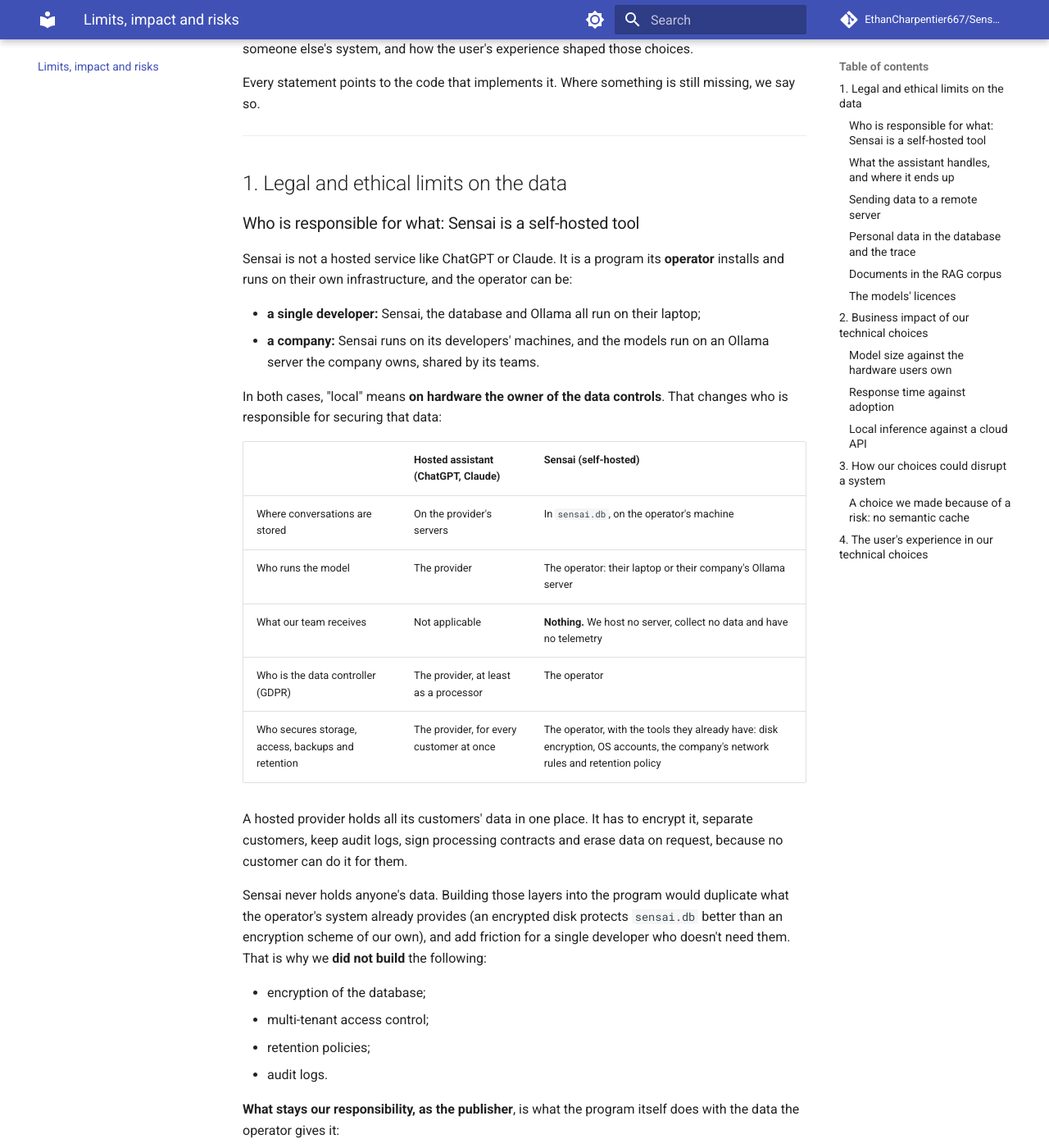
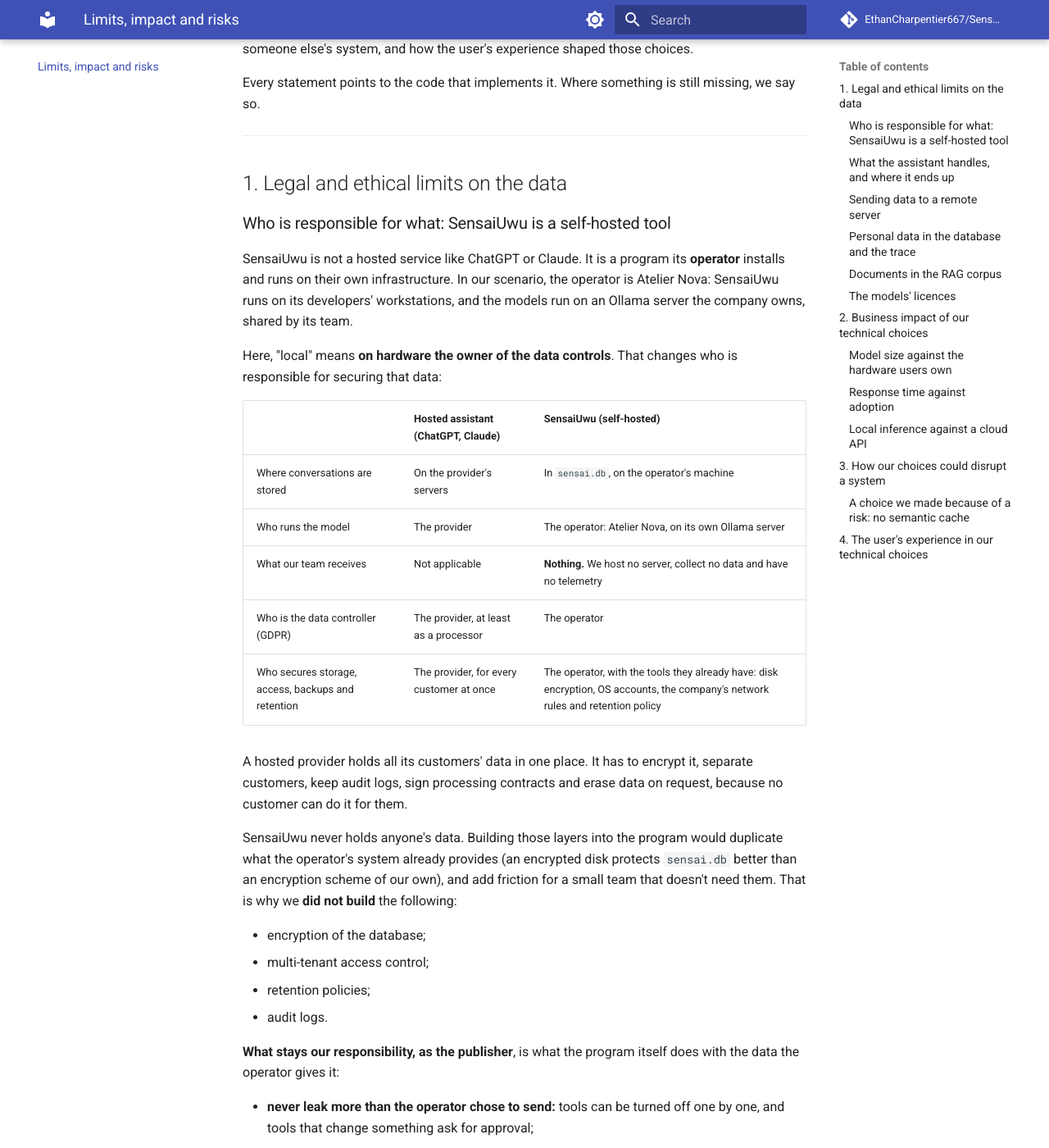
Before and after one commit to EthanCharpentier667/SenseiUwuMirror, an MkDocs documentation site: the page built from docs/responsibility.md, in a window 1280 px wide and 1400 px high, scrolled down 232 px. Shown: the whole window at 82% size. Built offline with MkDocs 1.6.1 and Material for MkDocs 9.7.7, drawn with Linux system fonts in a browser that asks for light colours; comment, search, counter and statistics services are not loaded; some of the changed text lies outside the part shown.

Commit message:
docs: align the project documents on the Camille scenario

```diff
--- a/docs/responsibility.md
+++ b/docs/responsibility.md
@@ -12,22 +12,20 @@
 
 ## 1. Legal and ethical limits on the data
 
-### Who is responsible for what: Sensai is a self-hosted tool
+### Who is responsible for what: SensaiUwu is a self-hosted tool
 
-Sensai is not a hosted service like ChatGPT or Claude. It is a program its **operator**
-installs and runs on their own infrastructure, and the operator can be:
+SensaiUwu is not a hosted service like ChatGPT or Claude. It is a program its **operator**
+installs and runs on their own infrastructure. In our scenario, the operator is Atelier
+Nova: SensaiUwu runs on its developers' workstations, and the models run on an Ollama
+server the company owns, shared by its team.
 
-- **a single developer:** Sensai, the database and Ollama all run on their laptop;
-- **a company:** Sensai runs on its developers' machines, and the models run on an
-  Ollama server the company owns, shared by its teams.
-
-In both cases, "local" means **on hardware the owner of the data controls**. That
+Here, "local" means **on hardware the owner of the data controls**. That
 changes who is responsible for securing that data:
 
-| | Hosted assistant (ChatGPT, Claude) | Sensai (self-hosted) |
-|---|---|---|
+| | Hosted assistant (ChatGPT, Claude) | SensaiUwu (self-hosted) |
+| --- | --- | --- |
 | Where conversations are stored | On the provider's servers | In `sensai.db`, on the operator's machine |
-| Who runs the model | The provider | The operator: their laptop or their company's Ollama server |
+| Who runs the model | The provider | The operator: Atelier Nova, on its own Ollama server |
 | What our team receives | Not applicable | **Nothing.** We host no server, collect no data and have no telemetry |
 | Who is the data controller (GDPR) | The provider, at least as a processor | The operator |
 | Who secures storage, access, backups and retention | The provider, for every customer at once | The operator, with the tools they already have: disk encryption, OS accounts, the company's network rules and retention policy |
@@ -36,10 +34,10 @@
 separate customers, keep audit logs, sign processing contracts and erase data on
 request, because no customer can do it for them.
 
-Sensai never holds anyone's data. Building those layers into the program would
+SensaiUwu never holds anyone's data. Building those layers into the program would
 duplicate what the operator's system already provides (an encrypted disk protects
-`sensai.db` better than an encryption scheme of our own), and add friction for a single
-developer who doesn't need them. That is why we **did not build** the following:
+`sensai.db` better than an encryption scheme of our own), and add friction for a small
+team that doesn't need them. That is why we **did not build** the following:
 
 - encryption of the database;
 - multi-tenant access control;
@@ -64,7 +62,7 @@
 confidential data.
 
 | Data | Where it is stored | Who can read it |
-|---|---|---|
+| --- | --- | --- |
 | Profile: name, password | `sensai.db` (SQLite, in the working folder). The password is hashed with PBKDF2-HMAC and a random salt (`data/profile/manager.py`), with parameters read from the environment | Anyone who can read the file. The password itself can't be read back |
 | Saved login | The user name goes in `~/.sensai/state.json`, the password in the OS keychain (`keyring`, `core/state.py`) | The OS user |
 | Preferences, instructions | `sensai.db`, in plain text | Anyone who can read the file |
@@ -79,14 +77,14 @@
 
 ### Sending data to a remote server
 
-**This is the main limit.** Sensai talks to Ollama over HTTP, and the whole prompt goes
+**This is the main limit.** SensaiUwu talks to Ollama over HTTP, and the whole prompt goes
 to the server at `--url`. **The rule:** that server must belong to whoever owns the
 data, the user or their company. The limit is crossed when the prompt goes to a server
 that doesn't.
 
 | Service | What is sent | Default? |
-|---|---|---|
-| Ollama server at `--url` | The whole prompt: history, files read, command output, page snapshots, screenshots (vision models) | **Yes.** `DEFAULT_URL` is our team's own Ollama server (`ollama.tanouminou.com`), run by a team member for the project. Anyone else deploying Sensai points `--url` at their own server |
+| --- | --- | --- |
+| Ollama server at `--url` | The whole prompt: history, files read, command output, page snapshots, screenshots (vision models) | **Yes.** `DEFAULT_URL` is `http://localhost:11434/api/chat`. Atelier Nova points `--url` at its own server |
 | Ollama Cloud (`gemma4:cloud`) | The same, processed by Ollama, a third party | **No.** Only when the user picks Gemma 4 because a task needs a much more capable model than what runs locally. This is an explicit choice to send the prompt outside |
 | `web_search`, `web_fetch` (`ollama.com/api/...`) | The search query or the URL, which the model may build from the code | Only when the model calls them (feature enabled by default) |
 | MCP servers | Whatever their tools receive as arguments | Only the servers the user adds |
@@ -99,13 +97,11 @@
   the GDPR forbids (Art. 28).
 - **Secrets**: a `file_read` on `.env`, or a `bash_tool` that prints environment
   variables, sends API keys to the model's server, where they may be logged.
-- **School work**: an exam subject or a classmate's code sent to a cloud service may
-  break the rules of the exam.
 
 What we do about it:
 
-- **The user chooses the server.** `--url` points Sensai at a local Ollama
-  (`http://localhost:11434/api/chat`), and then nothing leaves the machine except
+- **The server is local by default.** SensaiUwu uses `http://localhost:11434/api/chat`
+  unless `--url` points it at another server, such as the company's, and then nothing leaves the machine except
   through web tools and MCP.
 - **Leaky tools can be turned off.** `--disable-tool web_search --disable-tool
   web_fetch`, or `--disable mcp`, removes the other ways out (see
@@ -113,10 +109,6 @@
 - **Nothing is sent without being visible.** With the `none` and `partial` trust
   levels, every tool that isn't read-only asks for approval and shows its arguments
   first.
-
-**What we'd improve:** the default URL fits our team, but a new operator should choose
-their server, not inherit ours. Asking for it on first launch is noted in the
-[retrospective](retrospective.md).
 
 ### Personal data in the database and the trace
 
@@ -128,11 +120,10 @@
     password, and secret-looking values (`*_TOKEN`, `*_KEY`, `password=`) in
     observations, before saving them.
 - **Erasing data is the operator's job.** `sensai.db` is the operator's file, on their
-  machine. A developer erases their data by deleting it; a company applies its own
-  retention policy to it, as it does for any other file on its machines. The GDPR right
-  to erasure (Art. 17) applies to the operator as the data controller, not to us. A
-  `/session delete` command would still be a convenience, and the `ON DELETE CASCADE`
-  constraints would already remove the messages, documents and chunks with the session.
+  machines, and Atelier Nova applies its own retention policy to it, as it does for any
+  other file. The GDPR right to erasure (Art. 17) applies to the operator as the data
+  controller, not to us. `/session delete` removes a session, and the `ON DELETE CASCADE`
+  constraints remove its messages, documents and chunks with it.
 - **Isolation between users holds.** Retrieval only searches the documents of the
   current session. Profile preferences are only added when the active profile owns the
   session (`_profile_context_message`), so one user's instructions can't leak into
@@ -150,7 +141,7 @@
 ### The models' licences
 
 | Model | Licence | What it means for us |
-|---|---|---|
+| --- | --- | --- |
 | `llama3.2` (default) | Llama 3.2 Community License | Allowed for our use. It comes with Meta's Acceptable Use Policy, and a product built on it must say "Built with Llama" |
 | `qwen3.5:9b` | Apache 2.0 | No restriction, beyond keeping the licence notice |
 | `gemma4:cloud` | Google's Gemma terms, served by Ollama Cloud | Only used in the cloud, when a task needs a much more capable model. It runs on Ollama's servers, so the user accepts Ollama Cloud's terms too |
@@ -168,21 +159,20 @@
 
 ### Model size against the hardware users own
 
-Our target user is a student or a developer testing a project on their own laptop. The
-model must run there, next to the project under test: an IDE, a build, a Vulkan app,
-Chrome.
+Our target user is a developer in a small company, such as Camille at Atelier Nova. The
+model runs on one Ollama server shared by the team, so each developer's calls take
+capacity from the others.
 
-| Model | Weights on disk | Capabilities | Who can run it |
-|---|---|---|---|
-| `llama3.2` 3B, Q4_K_M | 2.0 GB | Text, tools | Almost any recent laptop, while the project under test is running |
-| `qwen3.5:9b`, Q4_K_M | 6.6 GB | Text, vision, tools, thinking | A machine with a GPU or 16 GB of unified memory |
+| Model | Weights on disk | Capabilities | Effect on the shared server |
+| --- | --- | --- | --- |
+| `llama3.2` 3B, Q4_K_M | 2.0 GB | Text, tools | Leaves the most memory and compute for the rest of the team |
+| `qwen3.5:9b`, Q4_K_M | 6.6 GB | Text, vision, tools, thinking | About 3.3 times the weights, for vision and harder cases |
 
 Sizes come from `ollama show`, in [the benchmark](benchmark.md).
 
-**Impact:** a 9B model by default would leave out part of our target users, or slow
-down their machine while it builds and runs their project. The test result could then
-be wrong: for example, a timeout reached only because the LLM was taking the CPU. So we
-ship the 3B model by default and let users pick a bigger one (`/model`).
+**Impact:** a 9B model by default would take more of the server for every message,
+including simple ones. So we ship the 3B model by default and let users pick a bigger
+one (`/model`) when a task needs it.
 
 The cost of that choice is reliability. A 3B model makes more mistakes when planning,
 so we put the safeguards in the code instead: the JSON schema, the controller's checks,
@@ -210,7 +200,7 @@
 An order of magnitude, estimated from the code (about 4 characters per token):
 
 | Message | LLM calls | Input tokens (estimate) |
-|---|---|---|
+| --- | --- | --- |
 | A simple question, no tool | 1 | ~2,000 to 3,000 |
 | A typical test (4 steps, short outputs) | 5 | ~20,000 |
 | Worst case (10 steps, observations at 6,000 characters) | 11 | ~100,000 |
@@ -226,12 +216,11 @@
     `prompt_eval_count`, `eval_count` and `total_duration`, so the measurement only
     needs the scenarios of the use case to be run.
 
-**Our choice:** local inference by design (privacy, no account, no cost per call).
-"Local" can be the developer's laptop, or a GPU server the company owns and shares
-between its developers. The second option changes the business picture:
+**Our choice:** local inference by design (privacy, no account, no cost per call), on a
+GPU server the company owns and shares between its developers:
 
 - one machine is bought once;
-- every developer gets the 9B model without needing the hardware;
+- every developer gets the model without needing the hardware;
 - the code never leaves the company.
 
 Ollama Cloud remains an opt-in, for the rare task that needs a much more capable model
@@ -243,13 +232,13 @@
 ## 3. How our choices could disrupt a system
 
 | Risk | Whose system | What could happen | How we handle it |
-|---|---|---|---|
-| **`bash_tool` on the host** | The user's | A wrong or misunderstood command (`rm -rf`, `git push --force`, `DROP TABLE`) has irreversible effects, with the user's rights | `bash_tool` isn't `safe`: it asks for approval in `none` and `partial`, with the full command shown. Foreground commands stop after 30 s. Each command runs in its own process group (`start_new_session`) so it can be stopped completely, and every background job is stopped when Sensai exits. The sandbox exists for throwaway code |
+| --- | --- | --- | --- |
+| **`bash_tool` on the host** | The user's | A wrong or misunderstood command (`rm -rf`, `git push --force`, `DROP TABLE`) has irreversible effects, with the user's rights | `bash_tool` isn't `safe`: it asks for approval in `none` and `partial`, with the full command shown. Foreground commands stop after 30 s. Each command runs in its own process group (`start_new_session`) so it can be stopped completely, and every background job is stopped when SensaiUwu exits. The sandbox exists for throwaway code |
 | **Browser on a real site** | Someone else's | `browser_click` and `browser_type` act like a user: on a production site, a test could send a form, delete an account or place an order | Both tools aren't `safe`, so they ask for approval. Chrome is visible, so the user sees what happens. `file://` URLs are refused, so the browser can't read local files without the approval `file_read` asks for. The use case targets the user's own app (`localhost`) |
 | **Calls to external services** | ollama.com, the sites fetched | A small model in a loop could call `web_search` or `web_fetch` again and again | The budgets are enforced by the code, not the model: 10 tool calls per message, 2 per tool, and an identical call is refused. One message makes at most 2 searches |
 | **Load on a shared Ollama server** | Other users of the server | Up to 11 LLM calls per message with a 16k context use the GPU of a server that others share | The same budgets cap the number of calls. A user with a shared server can lower `--num-ctx` |
 | **Context overflow** | Ours | 10 observations at 6,000 characters exceed the 16,384-token `num_ctx`. Ollama then truncates the prompt, and the instructions or the user's question can be lost | Observations are cut, and failed or rejected steps are short. **Not solved:** the controller doesn't yet budget the trajectory in tokens. Tracked in the [retrospective](retrospective.md) |
-| **Sandbox reaching the host** | The user's | Code run in `sandboxed_code` tries to reach the host | Disposable container with no network, a read-only filesystem, half a CPU, 512 MB, 64 processes, a 20 s limit, and output cut at 64 KB. **Limit:** Sensai needs access to the Docker daemon, which is equivalent to root on Linux; the risk is Docker's, not the container's |
+| **Sandbox reaching the host** | The user's | Code run in `sandboxed_code` tries to reach the host | Disposable container with no network, a read-only filesystem, half a CPU, 512 MB, 64 processes, a 20 s limit, and output cut at 64 KB. **Limit:** SensaiUwu needs access to the Docker daemon, which is equivalent to root on Linux; the risk is Docker's, not the container's |
 | **Compression losing facts** | Ours | Folding the history into a summary can drop the detail a later message needs (the exact error, the file already fixed) | The summary is written by the same model, with the instruction to keep facts, decisions and context. Tool results are never in it, so the summary can't turn a stale result into a fact. Since the trace is saved, what actually ran can still be checked in the database |
 | **A report that lies** | The user's trust | The model announces "✅ login works" when the click failed | A tool error comes back as `{"error": ...}`. The step is marked `failed`, and the reply's instructions list failed steps as failed. We saw this happen on a real run before the fix |
 
@@ -266,7 +255,7 @@
 ## 4. The user's experience in our technical choices
 
 | Choice | What the user sees | Why |
-|---|---|---|
+| --- | --- | --- |
 | **Streaming** of the thoughts and the reply (`StreamingThoughtExtractor`) | The thought behind each step, then `→ tool {args}`, then the reply as it is written | Perceived speed: a 30 s test with visible progress feels shorter than 30 s of silence. The user can also stop a wrong path early |
 | **Live display limited to the screen's height** (`_Tail`, `transient=True`), then the final reply printed once | A long reply no longer prints itself again and again | A real bug we fixed: the terminal filled up with copies of the reply |
 | **Three trust levels** | `none`: every tool asks. `partial`: read-only tools run on their own. `total`: nothing asks | Human-in-the-loop has a cost: approving every `bash_job` or `browser_snapshot` is tiring and makes the user approve without reading. `partial` only asks when something can change |
```
Also changed, not shown: docs/benchmark.md (+16 -16 lines), docs/index.md (+21 -24 lines), docs/retrospective.md (+13 -17 lines), docs/scope-and-decisions.md (+20 -20 lines), docs/use-case.md (+24 -115 lines).
